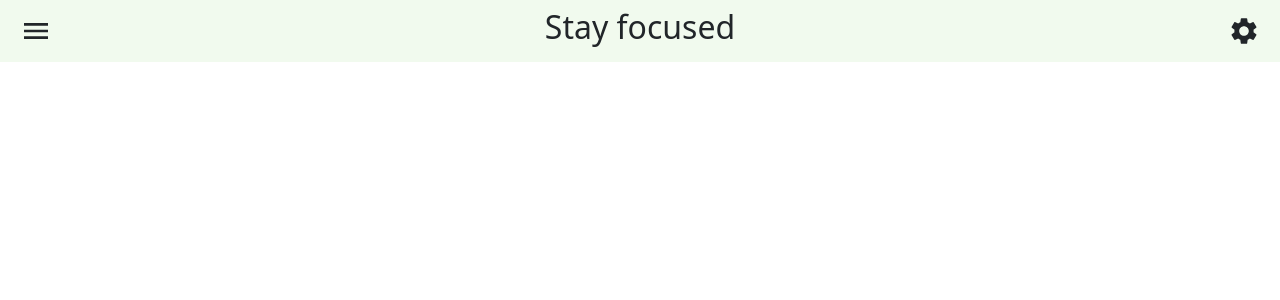
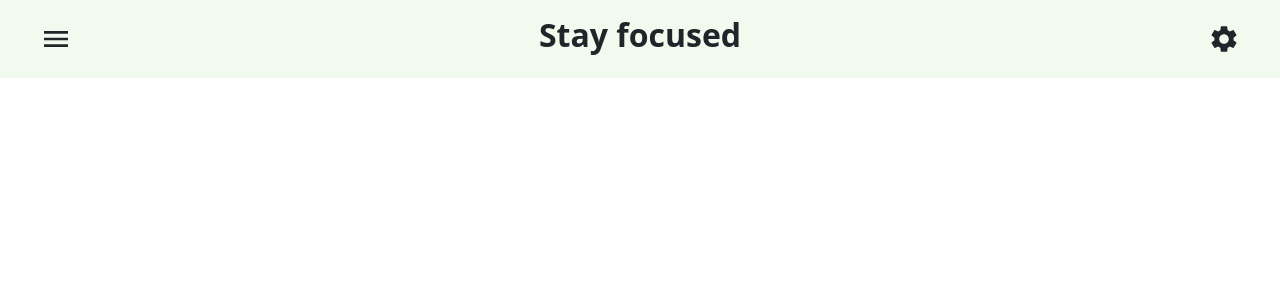
Before and after one commit to Cheng-K/pomodoro-timer, a React (Vite) app: page / in a window 1280 px wide. Shown: the top 300 px of the page. Built offline with nearby package versions, Linux system fonts and the light colour scheme.

Commit message:
Updated Header component

```diff
--- a/src/components/Header.jsx
+++ b/src/components/Header.jsx
@@ -7,20 +7,14 @@ import { MdSettings, MdMenu } from "react-icons/md";
 function Header() {
   return (
     <Container fluid>
-      <Row>
-        <Col
-          className="d-flex justify-content-start align-items-center p-2"
-          xs={2}
-        >
+      <Row className="p-3">
+        <Col className="d-flex justify-content-start align-items-center" xs={2}>
           <MdMenu size="2rem" />
         </Col>
-        <Col className="col p-2">
-          <h2 className="text-center">Stay focused</h2>
+        <Col className="col">
+          <h1 className="text-center fs-2 fw-bold">Stay focused</h1>
         </Col>
-        <Col
-          className="d-flex justify-content-end align-items-center p-2"
-          xs={2}
-        >
+        <Col className="d-flex justify-content-end align-items-center" xs={2}>
           <MdSettings size="2rem" />
         </Col>
       </Row>
```
